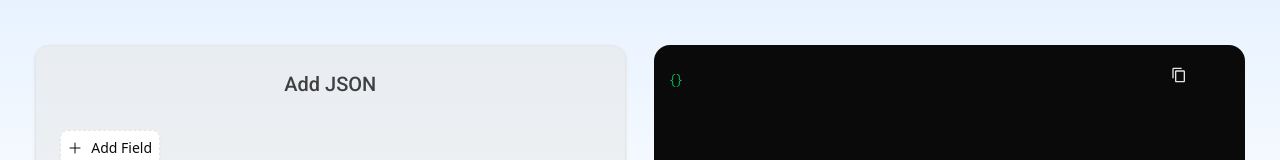
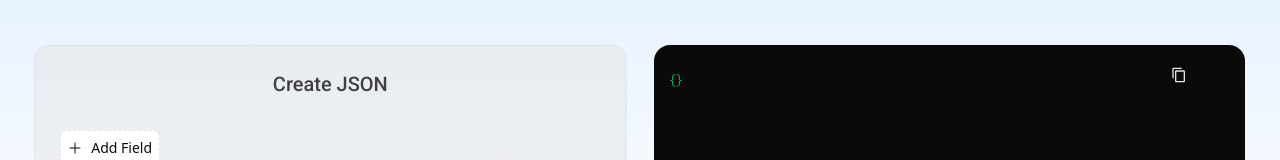
Before and after one commit to VishalChoudhary01/JSON-Builder, a Next.js app: page / in a window 1280 px wide. Shown: the part 509-669 px from the top of the page. Built offline with nearby package versions, Linux system fonts and the light colour scheme; a web font is replaced by a local one.

Commit message:
fixes UI

```diff
--- a/src/components/organisms/SchemaBuilder.jsx
+++ b/src/components/organisms/SchemaBuilder.jsx
@@ -10,8 +10,9 @@ const SchemaBuilder = () => {
 
   return (
     <Card className={"bg-neutral-200/50"}>
+
       <CardHeader className={"w-full flex justify-center overflow-x-auto custom-scroll"}>
-        <h1 className='text-neutral-700 font-medium xl:text-xl lg:text-lg md:text-[1.15rem] text-[1.1rem] font-roboto'>Add JSON</h1>
+        <h1 className='text-neutral-700 font-medium xl:text-xl lg:text-lg md:text-[1.15rem] text-[1.1rem] font-roboto'>Create JSON</h1>
       </CardHeader>
       <CardContent>
         <Form {...methods}>
```
